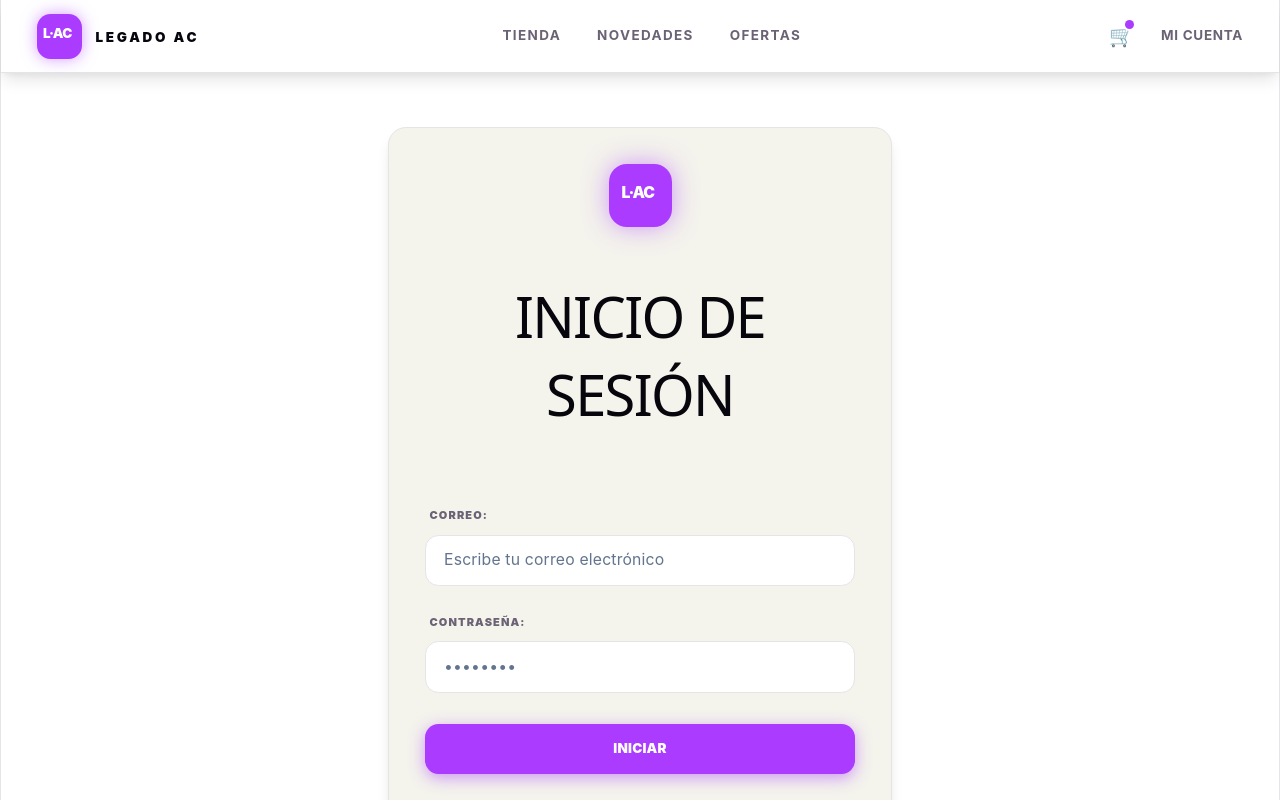
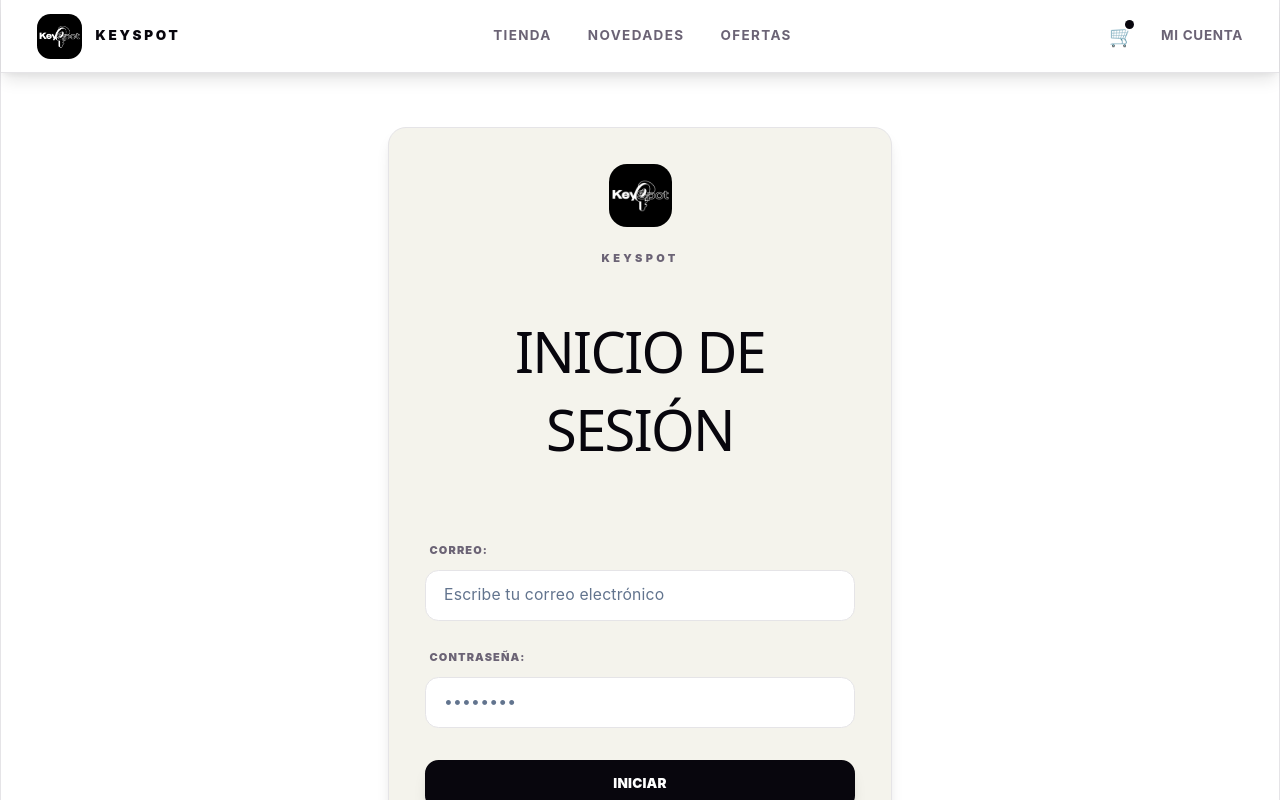
Before and after one commit to lenithb/ecommerce-app, a React (Vite) app: page /login in a window 1280 px wide. Shown: the top 800 px of the page. Built offline with nearby package versions, Linux system fonts and the light colour scheme.

Commit message:
style: identidad de legadoac -> KeySpot

```diff
--- a/index.html
+++ b/index.html
@@ -1,10 +1,10 @@
 <!doctype html>
-<html lang="en">
+<html lang="es">
   <head>
     <meta charset="UTF-8" />
-    <link rel="icon" type="image/svg+xml" href="/favicon.svg" />
+    <link rel="icon" type="image/png" href="/favicon.png" />
     <meta name="viewport" content="width=device-width, initial-scale=1.0" />
-    <title>ecommercer-app</title>
+    <title>KeySpot</title>
   </head>
   <body>
     <div id="root"></div>
--- a/src/components/Navbar.tsx
+++ b/src/components/Navbar.tsx
@@ -11,36 +11,28 @@ export const Navbar = () => {
     >
       <div className="w-full px-6 md:px-8 h-16 flex items-center justify-between">
         <Link to="/" className="flex items-center gap-3 group select-none py-1">
-          <div
-            style={{
-              background: "var(--accent)",
-              boxShadow: "0 0 15px var(--accent-border)",
-            }}
-            className="relative flex items-center justify-center text-white font-black text-sm tracking-tighter w-10 h-10 rounded-xl transition-transform duration-200 group-hover:scale-105"
+          <img
+            src="/images/logo.png"
+            alt="Logo de KeySpot"
+            className="h-10 w-10 rounded-xl object-cover transition-transform duration-200 group-hover:scale-105"
+          />
+          <span
+            style={{ color: "var(--text-h)" }}
+            className="uppercase text-xs font-black tracking-[0.2em]"
           >
-            <span className="transform -translate-y-0.5 -translate-x-0.5 text-xs font-black">
-              L·AC
-            </span>
-          </div>
-
-          <div className="uppercase">
-            <span
-              style={{ color: "var(--text-h)" }}
-              className="text-xs font-black tracking-[0.2em]"
-            >
-              LEGADO AC
-            </span>
-          </div>
+            KeySpot
+          </span>
         </Link>
 
         <div className="hidden md:flex items-center gap-8 text-xs uppercase tracking-widest font-bold">
           <NavLink
             to="/"
             className={({ isActive }) =>
-              `transition-colors duration-200 ${isActive ? "font-black" : "hover:text-[var(--text-h)]"}`
+              `transition-colors duration-200 ${isActive ? "font-black underline underline-offset-8 decoration-2" : "hover:text-[var(--text-h)]"}`
             }
             style={({ isActive }) => ({
-              color: isActive ? "var(--accent)" : "var(--text)",
+              color: isActive ? "var(--text-h)" : "var(--text)",
+              textDecorationColor: "var(--text-h)",
             })}
           >
             Tienda
@@ -48,10 +40,11 @@ export const Navbar = () => {
           <NavLink
             to="/categories/lanzamientos"
             className={({ isActive }) =>
-              `transition-colors duration-200 ${isActive ? "font-black" : "hover:text-[var(--text-h)]"}`
+              `transition-colors duration-200 ${isActive ? "font-black underline underline-offset-8 decoration-2" : "hover:text-[var(--text-h)]"}`
             }
             style={({ isActive }) => ({
-              color: isActive ? "var(--accent)" : "var(--text)",
+              color: isActive ? "var(--text-h)" : "var(--text)",
+              textDecorationColor: "var(--text-h)",
             })}
           >
             Novedades
@@ -59,10 +52,11 @@ export const Navbar = () => {
           <NavLink
             to="/categories/ofertas"
             className={({ isActive }) =>
-              `transition-colors duration-200 ${isActive ? "font-black" : "hover:text-[var(--text-h)]"}`
+              `transition-colors duration-200 ${isActive ? "font-black underline underline-offset-8 decoration-2" : "hover:text-[var(--text-h)]"}`
             }
             style={({ isActive }) => ({
-              color: isActive ? "var(--accent)" : "var(--text)",
+              color: isActive ? "var(--text-h)" : "var(--text)",
+              textDecorationColor: "var(--text-h)",
             })}
           >
             Ofertas
@@ -80,7 +74,7 @@ export const Navbar = () => {
             🛒
             <span
               style={{
-                backgroundColor: "var(--accent)",
+                backgroundColor: "var(--text-h)",
                 boxShadow: "0 0 0 2px var(--bg)",
               }}
               className="absolute top-1 right-1 h-2 w-2 rounded-full"
--- a/src/data/productos-seed.json
+++ b/src/data/productos-seed.json
@@ -217,38 +217,38 @@
   },
   {
     "id": 25,
-    "nombre": "Gift Card KeyHub $5",
+    "nombre": "Gift Card KeySpot $5",
     "precio": 5999,
     "categoria": "Gift Cards",
     "imagen": "/images/giftcard-5.png",
-    "descripcion": "Gift Card de KeyHub con un valor de $5 USD para utilizar en productos digitales disponibles en la tienda.",
+    "descripcion": "Gift Card de KeySpot con un valor de $5 USD para utilizar en productos digitales disponibles en la tienda.",
     "stock": 50
   },
   {
     "id": 26,
-    "nombre": "Gift Card KeyHub $10",
+    "nombre": "Gift Card KeySpot $10",
     "precio": 11999,
     "categoria": "Gift Cards",
     "imagen": "/images/giftcard-10.png",
-    "descripcion": "Gift Card de KeyHub con un valor de $10 USD para utilizar en productos digitales disponibles en la tienda.",
+    "descripcion": "Gift Card de KeySpot con un valor de $10 USD para utilizar en productos digitales disponibles en la tienda.",
     "stock": 50
   },
   {
     "id": 27,
-    "nombre": "Gift Card KeyHub $20",
+    "nombre": "Gift Card KeySpot $20",
     "precio": 23999,
     "categoria": "Gift Cards",
     "imagen": "/images/giftcard-20.png",
-    "descripcion": "Gift Card de KeyHub con un valor de $20 USD para utilizar en productos digitales disponibles en la tienda.",
+    "descripcion": "Gift Card de KeySpot con un valor de $20 USD para utilizar en productos digitales disponibles en la tienda.",
     "stock": 50
   },
   {
     "id": 28,
-    "nombre": "Gift Card KeyHub $50",
+    "nombre": "Gift Card KeySpot $50",
     "precio": 59999,
     "categoria": "Gift Cards",
     "imagen": "/images/giftcard-50.png",
-    "descripcion": "Gift Card de KeyHub con un valor de $50 USD para utilizar en productos digitales disponibles en la tienda.",
+    "descripcion": "Gift Card de KeySpot con un valor de $50 USD para utilizar en productos digitales disponibles en la tienda.",
     "stock": 50
   }
 ]
--- a/src/pages/Login.tsx
+++ b/src/pages/Login.tsx
@@ -33,19 +33,17 @@ const Login = () => {
         className="w-full max-w-md p-8 rounded-2xl shadow-[var(--shadow)] border"
       >
         <div className="flex flex-col items-center mb-8 select-none">
-          <div
-            style={{
-              background: "var(--accent)",
-              boxShadow: "0 0 25px var(--accent-border)",
-            }}
-            className="relative flex items-center justify-center text-white font-black text-xl tracking-tighter w-14 h-14 rounded-2xl mb-4 bg-[var(--accent)]"
+          <img
+            src="/images/logo.png"
+            alt="Logo de KeySpot"
+            className="w-14 h-14 rounded-2xl object-cover mb-4"
+          />
+          <span
+            style={{ color: "var(--text)" }}
+            className="text-[11px] font-black tracking-[0.3em] uppercase mb-2"
           >
-            <span className="transform -translate-y-0.5 -translate-x-0.5 text-sm font-black">
-              L·AC
-            </span>
-          </div>
-
-          {/* Corrección: Corregido espacio en el string de la variable CSS */}
+            KeySpot
+          </span>
           <h1
             style={{ color: "var(--text-h)" }}
             className="text-xl font-black tracking-[0.2em] uppercase"
@@ -75,7 +73,7 @@ const Login = () => {
                 borderColor: "var(--border)",
                 background: "var(--bg)",
               }}
-              className="w-full border rounded-xl px-4 py-3 text-sm placeholder-slate-500 transition-all duration-200 outline-none focus:outline-none focus:!border-[var(--accent)] focus:ring-1 focus:ring-[var(--accent)]"
+              className="w-full border rounded-xl px-4 py-3 text-sm placeholder-slate-500 transition-all duration-200 outline-none focus:outline-none focus:!border-[var(--text-h)] focus:ring-1 focus:ring-[var(--text-h)]"
               type="email"
               placeholder="Escribe tu correo electrónico"
               value={correo}
@@ -98,7 +96,7 @@ const Login = () => {
                 borderColor: "var(--border)",
                 background: "var(--bg)",
               }}
-              className="w-full border rounded-xl px-4 py-3 text-sm placeholder-slate-500 transition-all duration-200 outline-none focus:outline-none focus:!border-[var(--accent)] focus:ring-1 focus:ring-[var(--accent)]"
+              className="w-full border rounded-xl px-4 py-3 text-sm placeholder-slate-500 transition-all duration-200 outline-none focus:outline-none focus:!border-[var(--text-h)] focus:ring-1 focus:ring-[var(--text-h)]"
               type="password"
               placeholder="••••••••"
               value={password}
@@ -108,10 +106,9 @@ const Login = () => {
           </div>
 
           <div className="pt-2 grid">
-            {/* El botón principal ahora usa tu color primario y el texto se adapta a tu fondo */}
             <button
-              style={{ backgroundColor: "var(--accent)", color: "var(--bg)" }}
-              className="w-full font-black text-xs uppercase py-3.5 px-4 rounded-xl transition-all duration-200 cursor-pointer shadow-[0_4px_15px_var(--accent-border)] hover:opacity-90 transform active:scale-[0.99]"
+              style={{ backgroundColor: "var(--text-h)", color: "var(--bg)" }}
+              className="w-full font-black text-xs uppercase py-3.5 px-4 rounded-xl transition-all duration-200 cursor-pointer shadow-[var(--shadow)] hover:opacity-90 transform active:scale-[0.99]"
             >
               Iniciar
             </button>
@@ -126,7 +123,7 @@ const Login = () => {
             ¿Problemas con el servidor?{" "}
             <Link
               to="*"
-              style={{ color: "var(--accent)" }}
+              style={{ color: "var(--text-h)" }}
               className="font-black hover:underline transition-colors ml-1"
             >
               Soporte Técnico
```
Also changed, not shown: public/favicon.png (added), public/images/logo.png (added).
